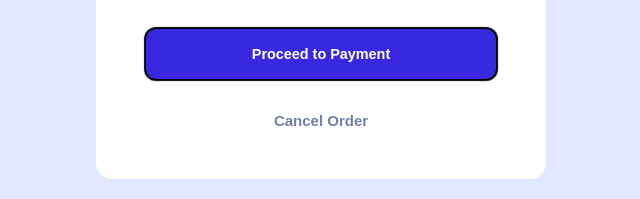
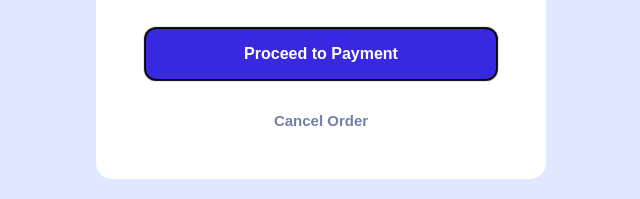
Before and after one commit to MisaoDev/fm-order-summary-component, a plain HTML site: page index.html in a window 1280 px wide. In both pictures the pointer is over the button "Proceed to Payment". Shown: the part 569-768 px from the top of the page, 319-959 px from the left. Drawn offline with Linux system fonts and the light colour scheme.

Commit message:
Fix button text in active and hover states

```diff
--- a/styles/main.css
+++ b/styles/main.css
@@ -151,9 +151,10 @@ h2 {
 
 .btn:hover {
   box-shadow: 0 0 1px 2px black;
-  font-size: 0.9em;
+  font-size: 16px;
 }
 
 .btn:active {
   box-shadow: inset 0 0 2px 2px black;
+  padding-top: 5px;
 }
```
